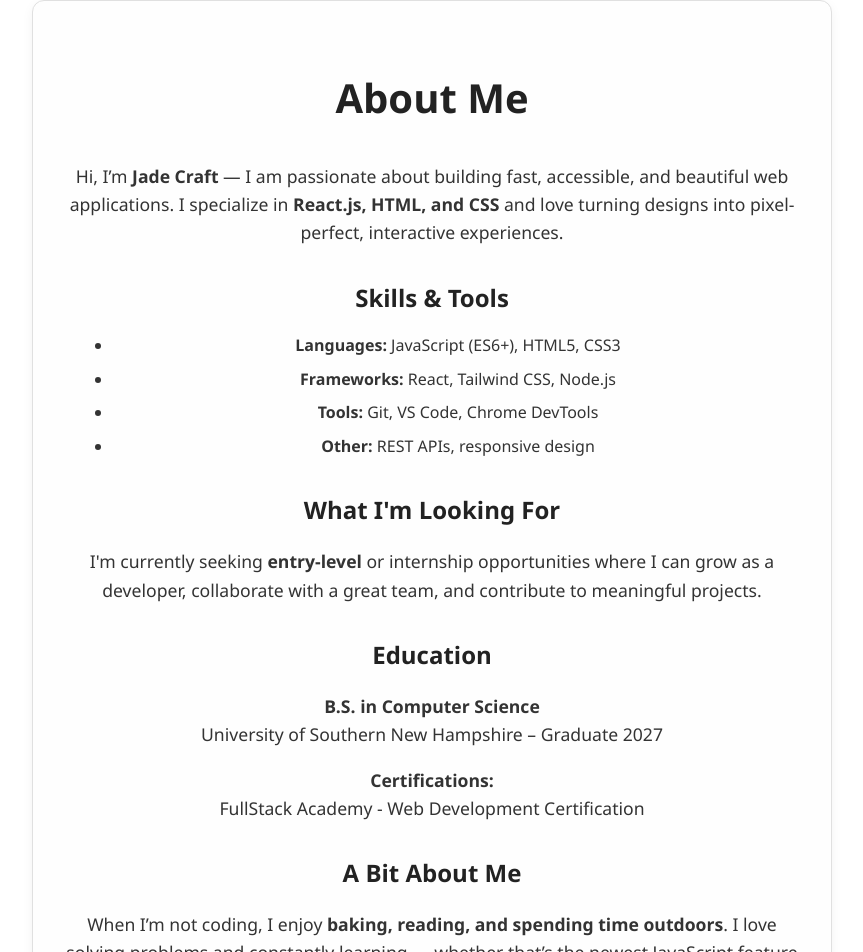
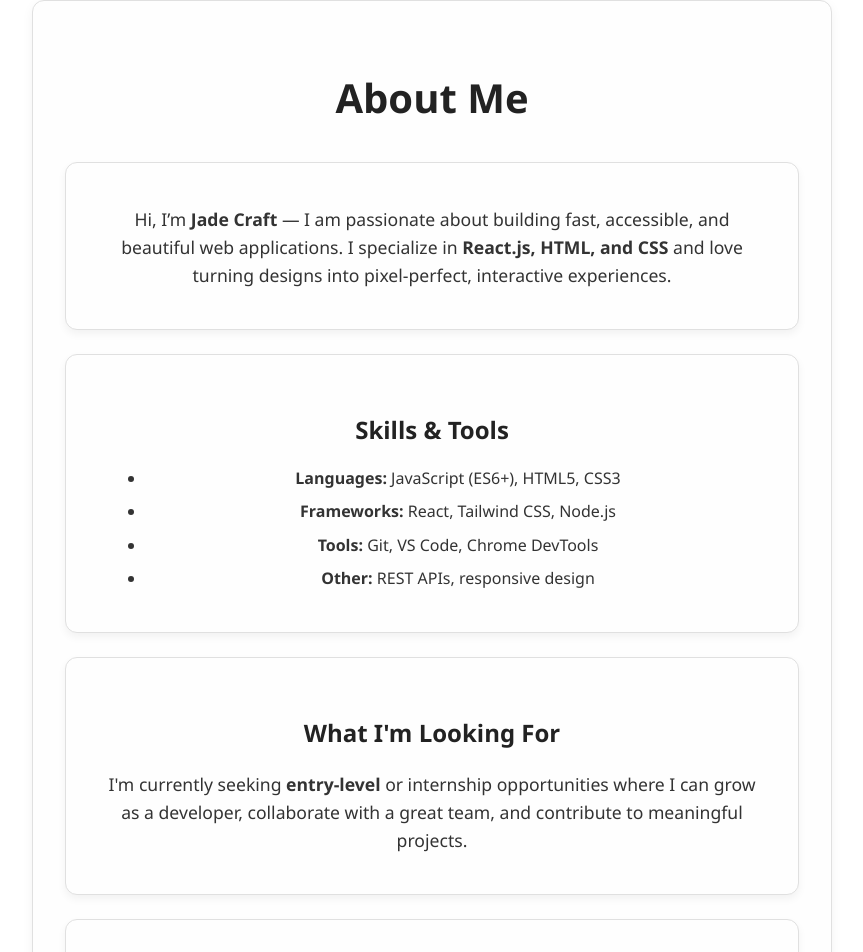
Before and after one commit to jadecraft/portfolio-webiste2.0, a React (Vite) app: page /about in a window 1280 px wide. Shown: the part 159-1111 px from the top of the page, without its empty margins (208-1071 px from the left). Built offline with nearby package versions, Linux system fonts and the light colour scheme.

Commit message:
updated the css to improve the look

```diff
--- a/src/App.css
+++ b/src/App.css
@@ -183,6 +183,26 @@ body {
   text-decoration: underline;
 }
 
+.about-section {
+  background-color: #fefefe;
+  border: 1px solid #e0e0e0;
+  border-radius: 12px;
+  box-shadow: 0 4px 8px rgba(0, 0, 0, 0.05);
+  padding: 1.5rem 2rem;
+  margin: 1.5rem 0;
+  font-family: 'Segoe UI', Tahoma, Geneva, Verdana, sans-serif;
+  color: #333;
+  line-height: 1.6;
+}
+
+/* Keep the h2 styling consistent inside each box */
+.about-section h2 {
+  color: #222;
+  margin-bottom: 1rem;
+  font-size: 1.5rem;
+}
+
+
 .projects {
   max-width: 800px;
   margin: 2rem auto;
--- a/src/pages/about.jsx
+++ b/src/pages/about.jsx
@@ -1,14 +1,18 @@
+
 function About () {
-
   return (
     <section className="about container">
       <h1>About Me</h1>
+
+      <div className="about-section">
         <p>
           Hi, I’m <strong>Jade Craft</strong> — I am passionate about building
           fast, accessible, and beautiful web applications. I specialize in <strong>React.js, HTML, and CSS</strong> and love turning
           designs into pixel-perfect, interactive experiences.
         </p>
+      </div>
 
+      <div className="about-section">
         <h2>Skills & Tools</h2>
         <ul>
           <li><strong>Languages:</strong> JavaScript (ES6+), HTML5, CSS3</li>
@@ -16,13 +20,17 @@ function About () {
           <li><strong>Tools:</strong> Git, VS Code, Chrome DevTools</li>
           <li><strong>Other:</strong> REST APIs, responsive design</li>
         </ul>
+      </div>
 
+      <div className="about-section">
         <h2>What I'm Looking For</h2>
         <p>
           I'm currently seeking <strong>entry-level</strong> or internship opportunities where I can
           grow as a developer, collaborate with a great team, and contribute to meaningful projects.
         </p>
+      </div>
 
+      <div className="about-section">
         <h2>Education</h2>
         <p>
           <strong>B.S. in Computer Science</strong><br />
@@ -31,24 +39,27 @@ function About () {
         <p>
           <strong>Certifications:</strong><br />
           FullStack Academy - Web Development Certification<br />
+        </p>
+      </div>
 
-  </p>
-
+      <div className="about-section">
         <h2>A Bit About Me</h2>
         <p>
           When I’m not coding, I enjoy <strong>baking, reading, and spending time outdoors</strong>. I love solving
           problems and constantly learning — whether that’s the newest JavaScript feature or creating a new recipe for cookies.
         </p>
+      </div>
 
+      <div className="about-section">
         <h2>Let’s Talk!</h2>
         <p>
           I’m always open to new opportunities, collaborations, or just connecting with like-minded
           folks. Send me a message or connect with me on{" "}
           <a href="https://linkedin.com/in/jade-craft" target="_blank" rel="noopener noreferrer">LinkedIn</a>.
         </p>
+      </div>
     </section>
-
   )
 }
 
-export default About
+export default About;
--- a/src/pages/projects.jsx
+++ b/src/pages/projects.jsx
@@ -1,17 +1,23 @@
+
 import '../App.css';
 
 function Projects() {
   return (
-    <section className="projects">
+    <section className="projects container">
       <h1>Projects</h1>
       <ul>
         <li>
-          <strong>Portfolio Website</strong> – Built with React and CSS modules, fully responsive.
+          <strong>Portfolio Website</strong> – Built with React and CSS modules, fully responsive.<br />
+          <a href="https://exquisite-croissant-045c01.netlify.app/" target="_blank" rel="noopener noreferrer">
+            View Portfolio Website
+          </a>
         </li>
-         <a  href="https://exquisite-croissant-045c01.netlify.app/" target="_blank" rel="noopener noreferrer">Portfolio Website</a>
-
         <li>
-          <strong>Whip'd Cookies</strong> – An e-commerce website.
+          <strong>Whip'd Cookies</strong> – An e-commerce website.<br />
+          <a href="https://whipd-cookies.netlify.app/" target="_blank" rel="noopener noreferrer">
+            View Whip'd Cookies
+          </a>
+          <p>(currently working on the Whip'd Cookies project)</p>
         </li>
       </ul>
     </section>
```
Lines whose indentation alone changed are shown as unchanged.
